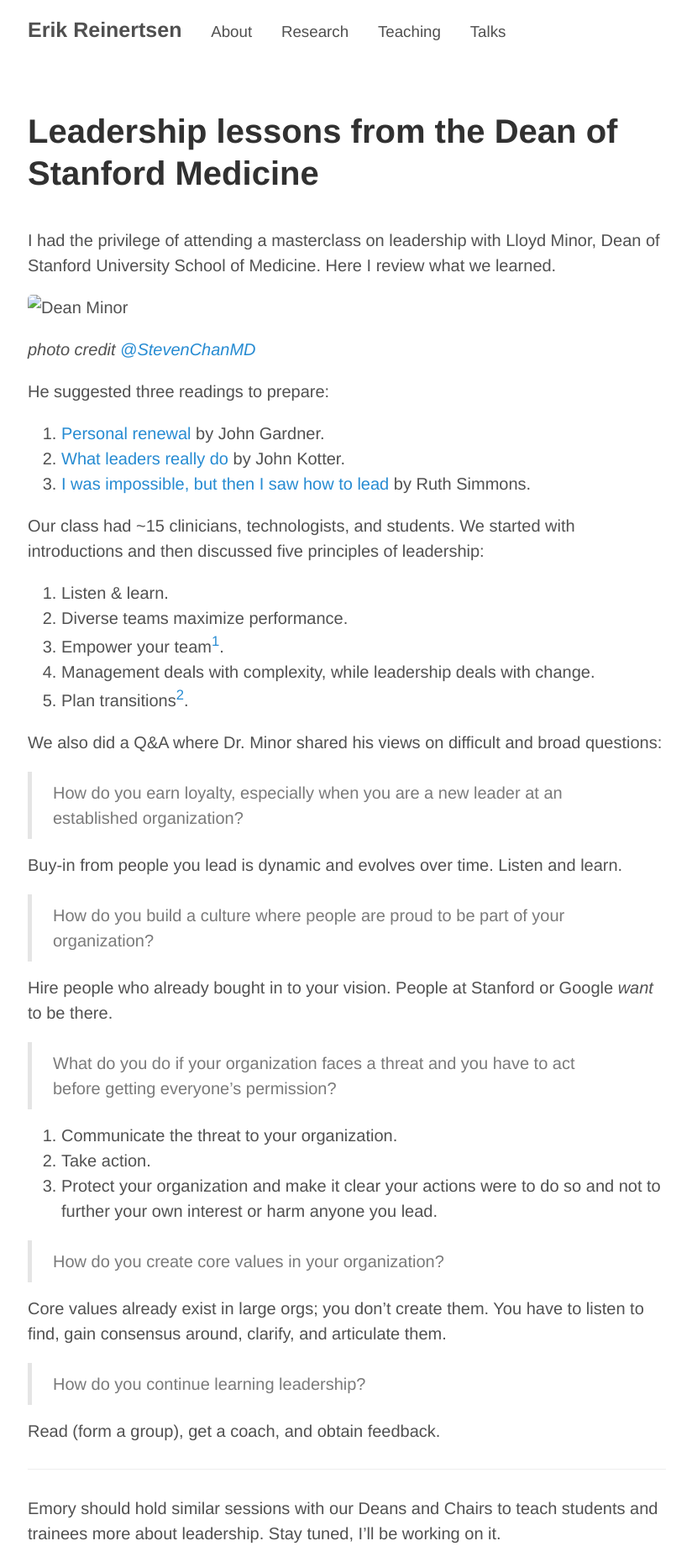
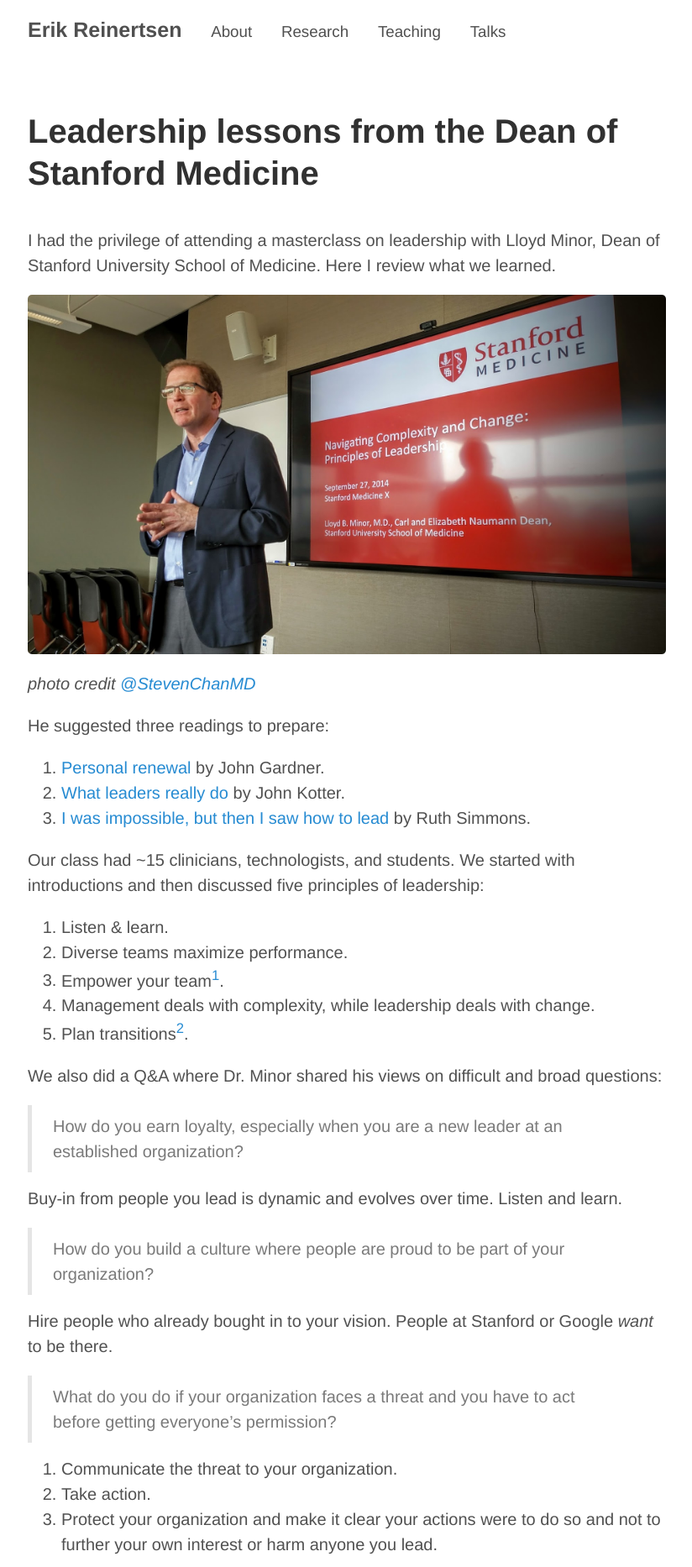
Before and after one commit to erikr/erikr.github.io, a Jekyll site: the page built from _posts/2015-09-27-Masterclass-With-Lloyd-Minor.md, in a window 1280 px wide. Shown: the top 1866 px of the page at 84% size, without its empty margins (227-1051 px from the left). Built offline with Jekyll 4.4.1, drawn with Linux system fonts in a browser that asks for light colours; nearby versions of some CDN libraries.

Commit message:
added hardlinks to images in post

```diff
--- a/_posts/2015-09-27-Masterclass-With-Lloyd-Minor.md
+++ b/_posts/2015-09-27-Masterclass-With-Lloyd-Minor.md
@@ -6,7 +6,7 @@ tags: academia,culture
 
 I had the privilege of attending a masterclass on leadership with Lloyd Minor, Dean of Stanford University School of Medicine. Here I review what we learned.
 
-![Dean Minor](assets/minor1.jpg)
+![Dean Minor](http://erikreinertsen.com/assets/minor1.jpg)
 
 *photo credit [@StevenChanMD](http://twitter.com/StevenChanMD)*
 
@@ -54,7 +54,7 @@ Emory should hold similar sessions with our Deans and Chairs to teach students a
 
 And of course I had to get a picture with the boss!
 
-![selfie](assets/minor2.jpg)
+![selfie](http://erikreinertsen.com/assets/minor2.jpg)
 
 ---
 
```
